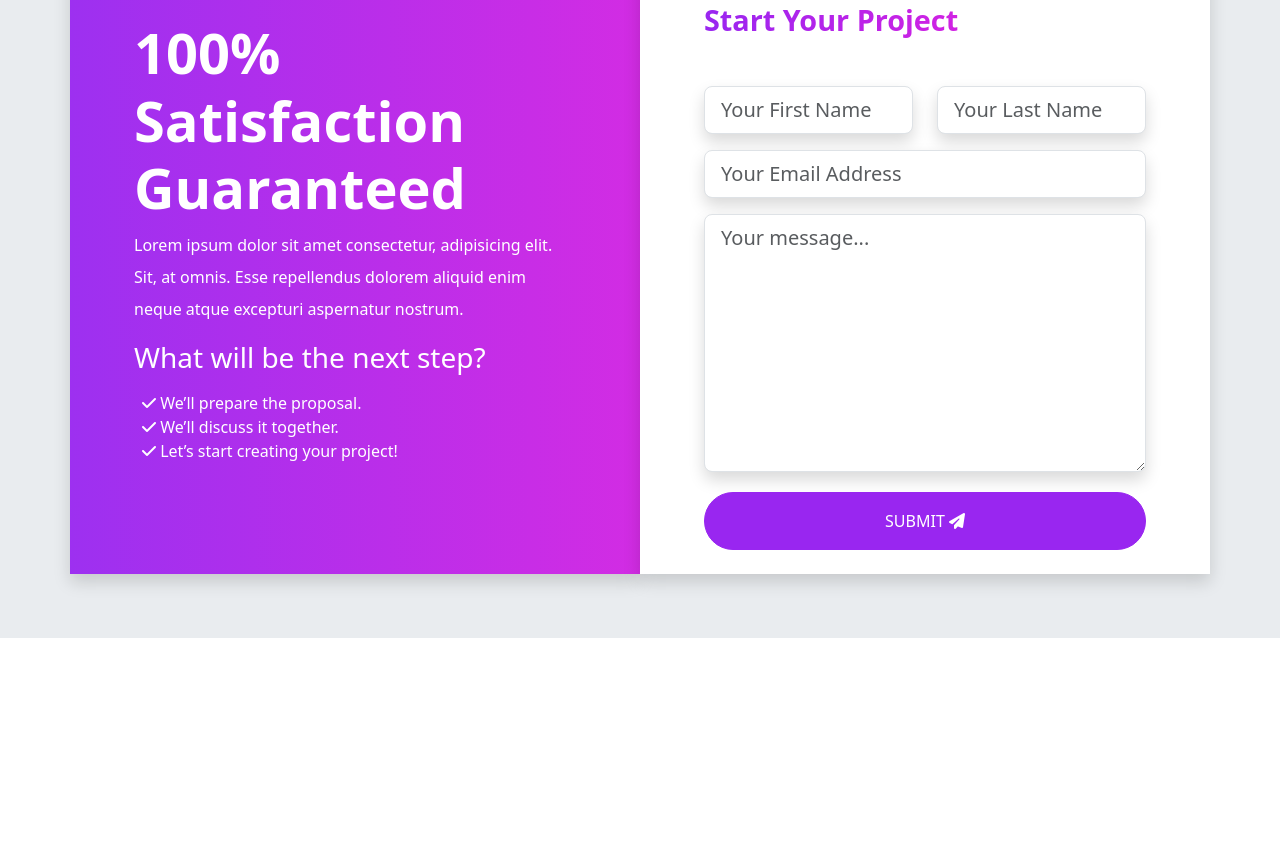
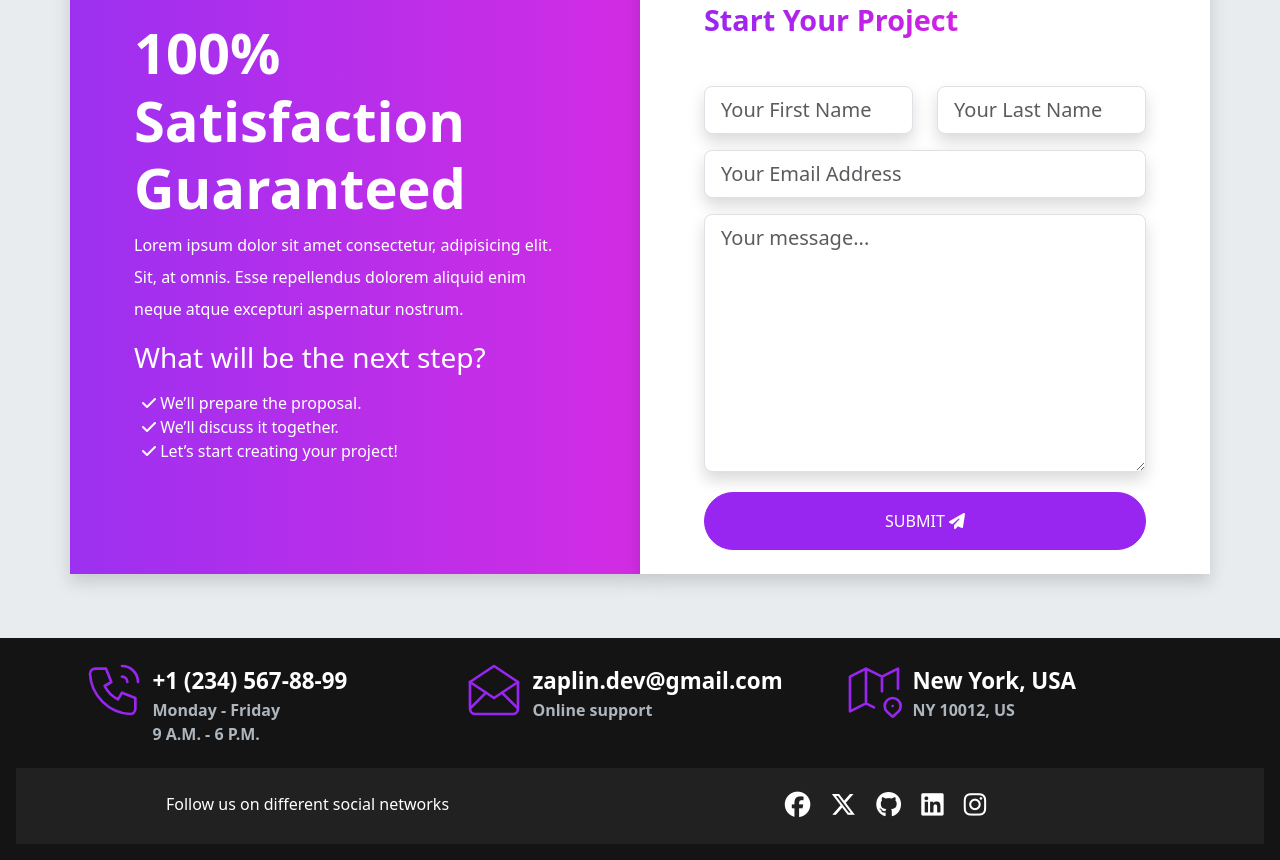
Before and after one commit to alienat3d/patrix, a website: page index.html in a window 1280 px wide. Shown: the part 6526-7386 px from the top of the page. Before the commit the page ends 7164 px from the top, so only its background shows below. Drawn offline with nearby package versions, Linux system fonts and the light colour scheme.

Commit message:
WIP (Footer) half-way done

```diff
--- a/index.html
+++ b/index.html
@@ -859,10 +859,80 @@
     </div>
   </section>
   <!-- === / SECTION 7 — CONTACT === -->
-  <!-- === SECTION 8 —  === -->
-  <!-- === / SECTION 8 —  === -->
   <!-- === FOOTER === -->
   <footer class="footer">
+    <div class="container">
+      <div class="row">
+        <!-- == Content for mobile number == -->
+        <div class="col-md-4 col-lg-4 d-md-block d-lg-flex d-flex pt-1 footer__contact-box">
+          <div class="footer__contact-box-icon">
+            <svg fill="none" stroke-linecap="round" stroke-linejoin="round" class="icon icon-tabler icon-tabler-phone-call" viewBox="0 0 24 24">
+              <path stroke="none" d="M0 0h24v24H0z"/>
+              <path d="M5 4h4l2 5-2.5 1.5a11 11 0 0 0 5 5L15 13l5 2v4a2 2 0 0 1-2 2A16 16 0 0 1 3 6a2 2 0 0 1 2-2M15 7a2 2 0 0 1 2 2M15 3a6 6 0 0 1 6 6"/>
+            </svg>
+          </div>
+          <div class="footer__contact-box-info">
+            <a class="footer__contact-box-info--title" href="tel:+12345678899">+1 (234) 567-88-99</a>
+            <p class="footer__contact-box-info--subtitle">Monday - Friday<br> 9 A.M. - 6 P.M.</p>
+          </div>
+        </div>
+        <!-- == Content for email == -->
+        <div class="col-md-4 col-lg-4 d-md-block d-lg-flex d-flex pt-1 footer__contact-box">
+          <div class="footer__contact-box-icon">
+            <svg fill="none" stroke-linecap="round" stroke-linejoin="round" class="icon icon-tabler icon-tabler-mail-opened" viewBox="0 0 24 24">
+              <path stroke="none" d="M0 0h24v24H0z"/>
+              <path d="m3 9 9 6 9-6-9-6-9 6"/>
+              <path d="M21 9v10a2 2 0 0 1-2 2H5a2 2 0 0 1-2-2V9M3 19l6-6M15 13l6 6"/>
+            </svg>
+          </div>
+          <div class="footer__contact-box-info">
+            <a class="footer__contact-box-info--title" href="mailto:zaplin.dev@gmail.com">zaplin.dev@gmail.com</a>
+            <p class="footer__contact-box-info--subtitle">Online support</p>
+          </div>
+        </div>
+        <!-- == Content for location == -->
+        <div class="col-md-4 col-lg-4 d-md-block d-lg-flex d-flex pt-1 footer__contact-box">
+          <div class="footer__contact-box-icon">
+            <svg fill="none" stroke-linecap="round" stroke-linejoin="round" class="icon icon-tabler icon-tabler-map-2" viewBox="0 0 24 24">
+              <path stroke="none" d="M0 0h24v24H0z"/>
+              <path d="M12 18.5 9 17l-6 3V7l6-3 6 3 6-3v7.5M9 4v13M15 7v5.5M21.12 20.12a3 3 0 1 0-4.24 0C17.3 20.54 18 21.17 19 22a40.64 40.64 0 0 0 2.12-1.88zM19 18v.01"/>
+            </svg>
+          </div>
+          <div class="footer__contact-box-info">
+            <div class="footer__contact-box-info--title">New York, USA</div>
+            <p class="footer__contact-box-info--subtitle">NY 10012, US</p>
+          </div>
+        </div>
+      </div>
+    </div>
+    <!-- == Social Media Content == -->
+    <div class="footer__social-media">
+      <div class="container">
+        <div class="row py-4 text-center text-white">
+          <div class="col-lg-5 col-md-6 mb-4 mb-md-0">
+            Follow us on different social networks
+          </div>
+          <div class="col-lg-7 col-md-6">
+            <a href="www.facebook.com">
+              <i class="fa-brands fa-facebook"></i>
+            </a>
+            <a href="www.x.com">
+              <i class="fa-brands fa-x-twitter"></i>
+            </a>
+            <a href="www.github.com">
+              <i class="fa-brands fa-github"></i>
+            </a>
+            <a href="www.linkedin.com">
+              <i class="fa-brands fa-linkedin"></i>
+            </a>
+            <a href="www.instagram.com">
+              <i class="fa-brands fa-instagram"></i>
+            </a>
+          </div>
+        </div>
+      </div>
+    </div>
+    <!-- == Content for company info == -->
 
   </footer>
   <!-- === / FOOTER === -->
--- a/scss/_custom.scss
+++ b/scss/_custom.scss
@@ -4,6 +4,7 @@
 $purple-dark: #9926f0;
 $purple-light: #bb6ff5;
 $pink: #d122e3;
+$footer: #151414;
 
 // === WHITE AND GRAY COLORS ===
 $white: #fff;
--- a/scss/sections/_footer.scss
+++ b/scss/sections/_footer.scss
@@ -0,0 +1,64 @@
+@use '../custom' as *;
+@use '../components/mixins' as *;
+
+.footer{
+  padding: 1rem;
+  background-color: $footer;
+}
+
+.footer__contact-box{
+  position: relative;
+}
+
+.footer__contact-box-icon{
+  width: 2rem;
+  stroke: $primary;
+  padding-top: 0.5rem;
+
+  @include media-breakpoint-up(sm) {
+  padding-top: 0;
+    width: 4rem;
+  }
+}
+
+.footer__contact-box-info{
+  padding: 0.4rem;
+  font-weight: 600;
+}
+
+.footer__contact-box-info--title{
+  text-decoration: none;
+  font-size: 1rem;
+  color: $white;
+
+  @include media-breakpoint-up(sm) {
+    font-size: 1.4rem;
+  }
+}
+
+.footer__contact-box-info--subtitle{
+  font-size: 0.8rem;
+  color: $gray-500;
+
+  @include media-breakpoint-up(sm) {
+    font-size: 1rem;
+  }
+}
+
+.footer__social-media {
+  background-color: #212121;
+}
+
+.footer__social-media a {
+  text-decoration: none;
+  color: $white;
+}
+
+.footer__social-media i {
+  margin-left: 1rem;
+  font-size: 2rem;
+
+  @include media-breakpoint-up(sm) {
+    font-size: 1.6rem;
+  }
+}
```
Also changed, not shown: assets/css/style.css, 1 other file.
